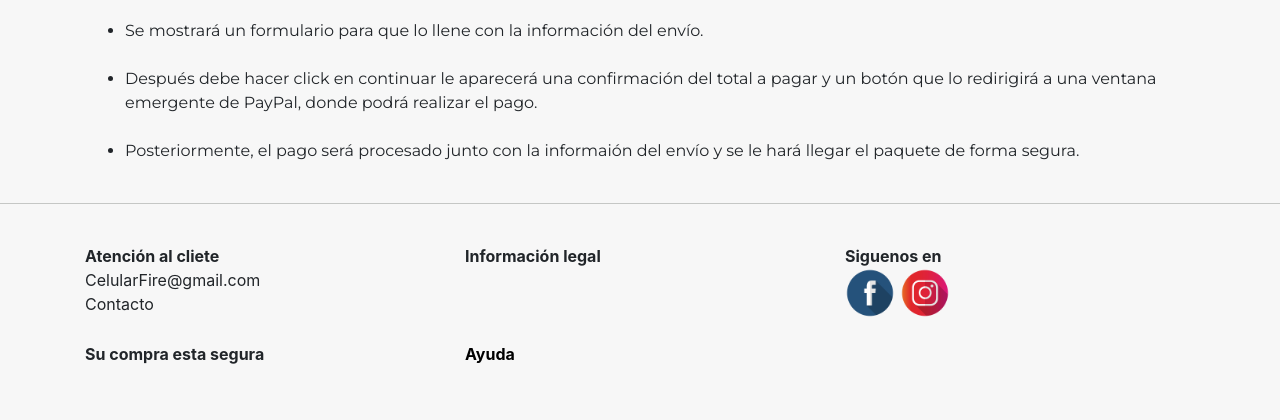
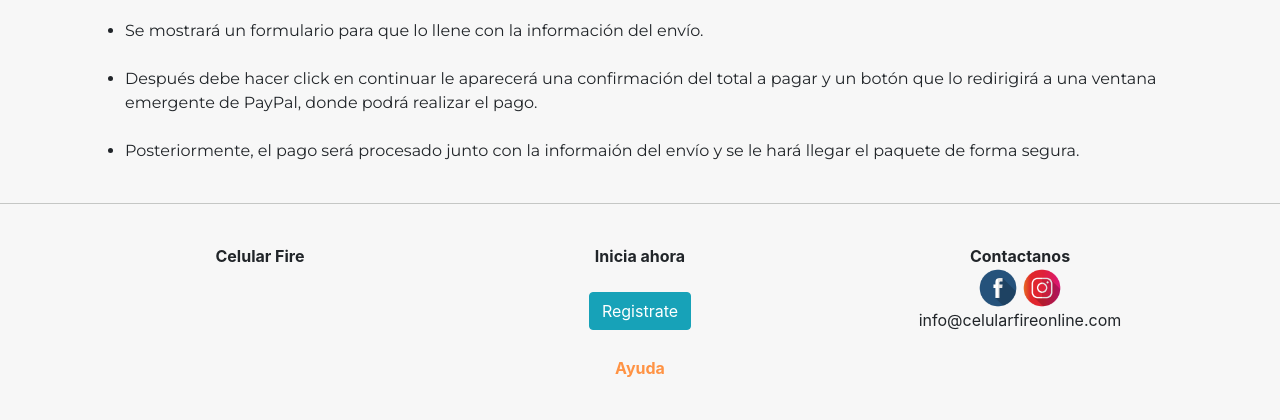
Before and after one commit to SalusSole/CelularFire, a PHP site: page /cf-four/ayuda.php in a window 1280 px wide. Shown: the part 794-1214 px from the top of the page. Before the commit the page ends 1158 px from the top, so only its background shows below. Run offline with PHP 8.4, Linux system fonts and the light colour scheme; some web fonts are replaced.

Commit message:
Actualización en footer.

```diff
--- a/css/styles.css
+++ b/css/styles.css
@@ -398,7 +398,7 @@ color: #fff;
   padding-bottom: 40px;
 }
 .footer-ayuda{
-  color: #000;
+  color: #ff9344;
   text-decoration: none;
 }
 .ayuda-div{
--- a/templates/footer.php
+++ b/templates/footer.php
@@ -2,31 +2,31 @@
 <div class="line">
 <footer>
     <div class="container">
-        <div class="contenedor">
+        <div class="contenedor text-center">
             <div class="row">
-                <div class="col-4">
-                    <strong class="text-center">Atención al cliete</strong><br>
-                    <span>CelularFire@gmail.com</span><br>
-                    <span>Contacto</span>
+                <div class="col-md-4 col-sm-6">
+                    <strong class="text-center">Celular Fire</strong><br>
                 </div>
-                <div class="col-4">
-                    <strong class="text-center">Información legal</strong>
+                <div class="col-md-4 col-sm-6">
+                    <strong class="text-center">Inicia ahora</strong>
+                    <br>
+                    <br>
+                    <a href="registro.php" class="btn btn-info">Registrate</a>
                 </div>
-                <div class="col-4">
-                    <strong class="text-center">Siguenos en</strong>
+
+                <div class="col-md-4 col-sm-12">
+                    <strong class="text-center">Contactanos</strong>
                     <br>
-                    <a href="https://www.facebook.com/CelularFire/"><img class="img-fluid" width="50em" src="img/iconos/icons/facebook.png" alt="Facebook"></a>
-                    <a href="https://instagram.com/celu430?igshid=17gj2z8xgxqhm"><img class="img-fluid" width="50px" src="img/iconos/icons/instagram.png" alt="Instagram"></a>
+                    <a href="https://www.facebook.com/CelularFire/"><img class="img-fluid" width="40em" src="img/iconos/icons/facebook.png" alt="Facebook"></a>
+                    <a href="https://instagram.com/celu430?igshid=17gj2z8xgxqhm"><img class="img-fluid" width="40em" src="img/iconos/icons/instagram.png" alt="Instagram"></a>
+                    <br>
+                    <a>info@celularfireonline.com</a>
                 </div>
             </div>
             <div class="row">
-                <div class="col-4">
+                <div class="col-12">
                     <br>
-                    <strong class="text-center">Su compra esta segura</strong>
-                </div>
-                <div class="col-8">
-                    <br>
-                    <a href="ayuda.php" class="footer-ayuda"><strong class="text-center">Ayuda</strong></a>
+                    <a href="ayuda.php" class="footer-ayuda"><strong>Ayuda</strong></a>
                 </div>
             </div>
         </div>
```
